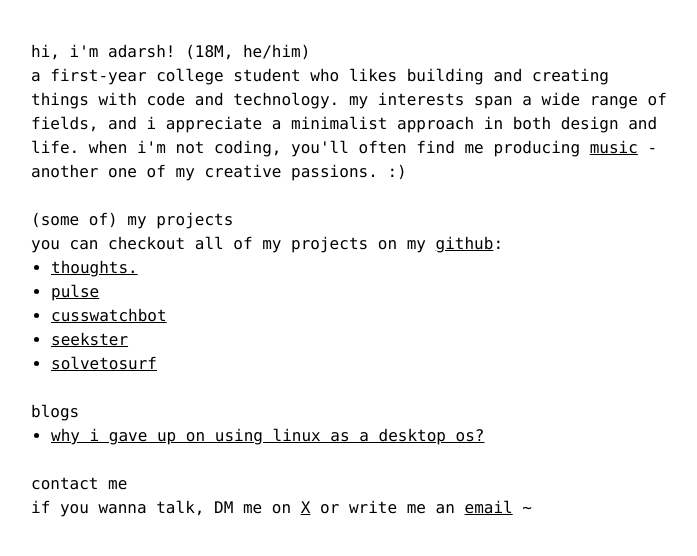
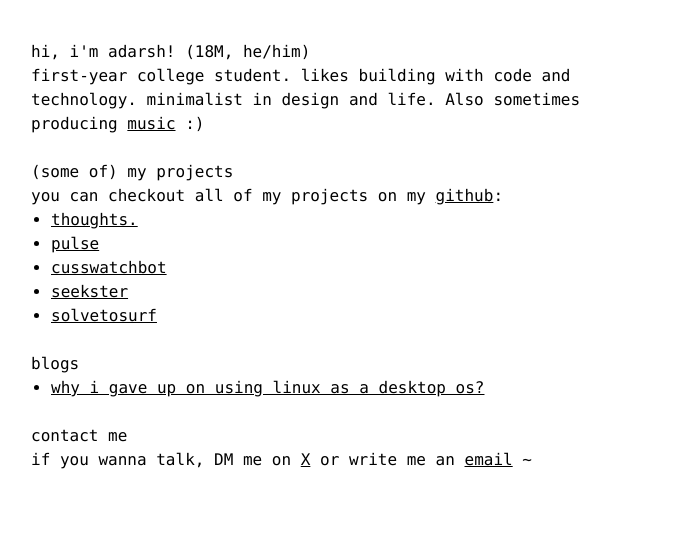
Before and after one commit to axdrsh/my-website, a Next.js app: page / in a window 1280 px wide. Shown: the top 556 px of the page, without its empty margins (289-986 px from the left). Built offline with nearby package versions, Linux system fonts and the light colour scheme.

Commit message:
Update page.tsx

```diff
--- a/src/app/page.tsx
+++ b/src/app/page.tsx
@@ -9,17 +9,12 @@ export default function MinimalPersonalWebsite() {
           </h2>
           <aside>
             <samp>
-              a first-year college student who likes building and creating
-              things with code and technology. my interests span a wide range of
-              fields, and i appreciate a minimalist approach in both design and
-              life. when i'm not coding, you'll often find me producing{" "}
-              <a
-                href="https://www.youtube.com/@catcupcate"
-                className="underline"
-              >
-                music
+              first-year college student. likes building with code and technology. minimalist in design and life.
+            Also sometimes producing{" "}
+            <a href="https://www.youtube.com/@catcupcate" className="underline hover:text-gray-600">
+              music
               </a>{" "}
-              - another one of my creative passions. :)
+            :)
             </samp>
           </aside>
         </header>
```
